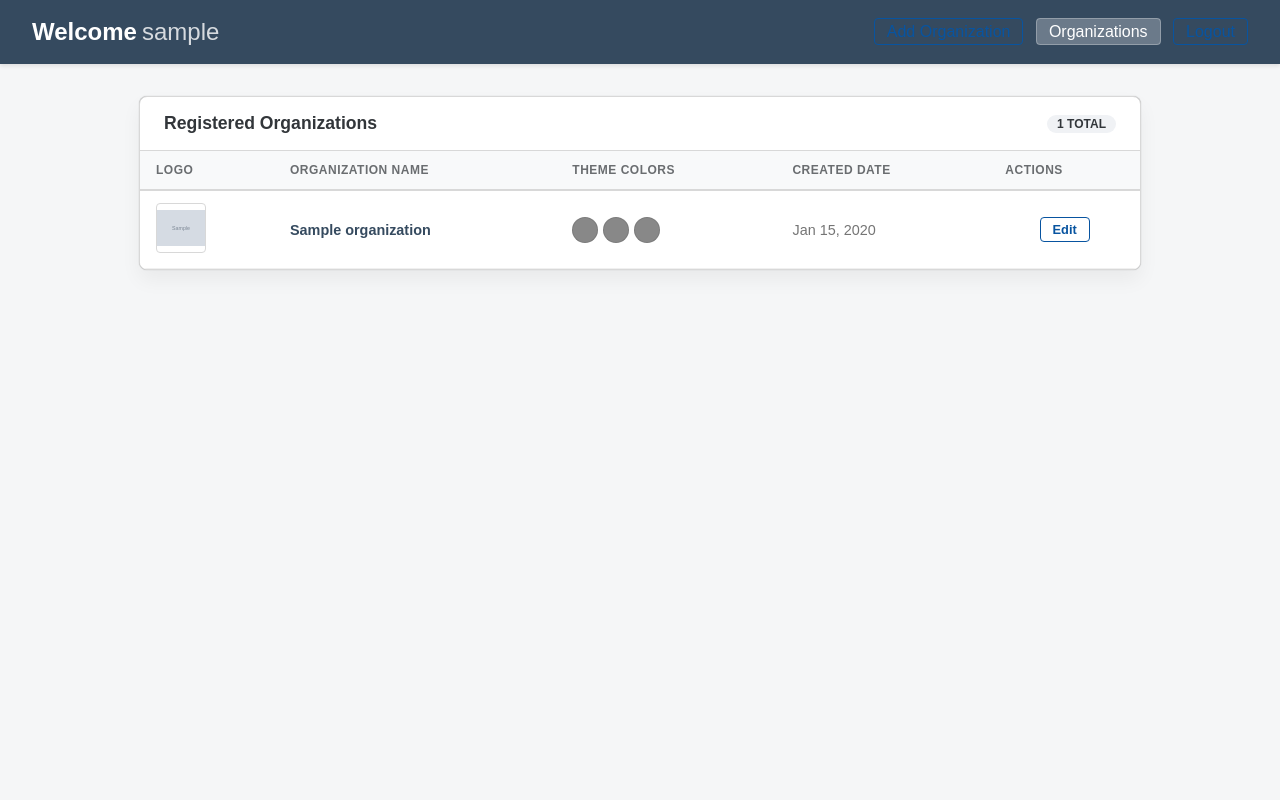
After one commit to krishiv1545/FaceAuth, a Django app: template facial_auth/core_APP/templates/superadmin/organizations.html in a window 1280 px wide. The commit adds this page. Run offline with Django 5.2, Linux system fonts and the light colour scheme; tables that the repository leaves empty hold one stand-in row (values such as "Sample post"); the template is opened without the code that fills it: values that come from a table or form of the project are taken from there, most other values are stand-ins (such as "Sample title", 1, 10 or a date in 2020); grey boxes marked "Sample" are stand-in pictures.

Commit message:
Dynamic themes

```diff
--- a/facial_auth/core/settings.py
+++ b/facial_auth/core/settings.py
@@ -124,3 +124,6 @@ STATIC_ROOT = os.path.join(BASE_DIR, 'staticfiles')
 AUTH_USER_MODEL = "core_APP.User"
 
 LOGIN_URL = "/login/"
+
+MEDIA_URL = "/media/"
+MEDIA_ROOT = os.path.join(BASE_DIR, "media")
--- a/facial_auth/core/urls.py
+++ b/facial_auth/core/urls.py
@@ -17,14 +17,19 @@ Including another URLconf
 from django.contrib import admin
 from django.urls import path
 from django.conf.urls import include
+from django.conf import settings
+from django.conf.urls.static import static
 
 
 urlpatterns = [
     path("admin-site/", admin.site.urls),
     path("", include("core_APP.modules.home.urls")),
     # Dashboards
-    path("", include("core_APP.modules.admin_dashboard.urls")),
-    path("", include("core_APP.modules.superadmin_dashboard.urls")),
+    path("", include("core_APP.modules.admin.urls")),
+    path("", include("core_APP.modules.superadmin.urls")),
     # Auth
     path("", include("core_APP.modules.auth.urls")),
 ]
+
+if settings.DEBUG:
+    urlpatterns += static(settings.MEDIA_URL, document_root=settings.MEDIA_ROOT)
--- a/facial_auth/core_APP/modules/auth/urls.py
+++ b/facial_auth/core_APP/modules/auth/urls.py
@@ -1,8 +1,9 @@
 from django.urls import path
-from .views import login_api, login_page
+from .views import login_api, login_page, logout_api
 
 
 urlpatterns = [
     path("api/login/", login_api),
     path("login/", login_page, name="login_page"),
+    path("api/logout/", logout_api, name="logout"),
 ]
--- /dev/null
+++ b/facial_auth/core_APP/modules/superadmin/urls.py
@@ -0,0 +1,9 @@
+from django.urls import path
+from .views import superadmin_dashboard, create_organization, organizations_view
+
+
+urlpatterns = [
+    path("superadmin-dashboard/", superadmin_dashboard, name="superadmin_dashboard"),
+    path("create-organization/", create_organization),
+    path("organizations/", organizations_view, name="organizations_view"),
+]
--- a/facial_auth/core_APP/templates/auth/login.html
+++ b/facial_auth/core_APP/templates/auth/login.html
@@ -12,7 +12,7 @@
 
 <div class="login-card">
     <div class="login-header">
-        <div class="logo">Face<span>Auth</span></div>
+        <div class="logo" style="justify-content: center;">Face<span>Auth</span></div>
         <p>Sign in to your account</p>
     </div>
 
--- /dev/null
+++ b/facial_auth/core_APP/templates/superadmin/organizations.html
@@ -0,0 +1,81 @@
+{% load static %}
+<!DOCTYPE html>
+<html lang="en">
+<head>
+    <meta charset="UTF-8">
+    <meta name="viewport" content="width=device-width, initial-scale=1.0">
+    <title>Orgs. | FaceAuth</title>
+    <link rel="stylesheet" href="{% static 'dashboard.css' %}" />
+    <link rel="stylesheet" href="{% static 'auth.css' %}" />
+</head>
+<body>
+
+<header class="sap-header">
+    <div class="logo">Welcome<span>{{ username }}</span></div>
+    <nav>
+        <a href="{% url 'superadmin_dashboard' %}"><span class="navbar-item">Add Organization</span></a>
+        <a href="{% url 'organizations_view' %}"><span class="navbar-item active">Organizations</span></a>
+        <span class="navbar-item" onclick="confirmLogout()">Logout</span>
+    </nav>
+</header>
+
+<main class="container table-page">
+    <section class="card table-card">
+        <div class="card-header">
+            <h3>Registered Organizations</h3>
+            <span class="status-pill">{{ organizations|length }} Total</span>
+        </div>
+
+        <div class="table-responsive">
+            <table class="sap-table">
+                <thead>
+                    <tr>
+                        <th>Logo</th>
+                        <th>Organization Name</th>
+                        <th>Theme Colors</th>
+                        <th>Created Date</th>
+                        <th class="text-center">Actions</th>
+                    </tr>
+                </thead>
+                <tbody>
+                    {% for org in organizations %}
+                    <tr>
+                        <td>
+                            {% if org.logo %}
+                                <img src="{{ org.logo.url }}" alt="logo" class="table-logo">
+                            {% else %}
+                                <div class="logo-placeholder">N/A</div>
+                            {% endif %}
+                        </td>
+                        <td class="bold-text">{{ org.name }}</td>
+                        <td>
+                            <div class="color-stack">
+                                <span class="color-dot" style="background: {{ org.primary_color }};" title="Primary"></span>
+                                <span class="color-dot" style="background: {{ org.secondary_color }};" title="Secondary"></span>
+                                <span class="color-dot" style="background: {{ org.tertiary_color }};" title="Tertiary"></span>
+                            </div>
+                        </td>
+                        <td class="text-muted">{{ org.created_at|date:"M d, Y" }}</td>
+                        <td class="text-center">
+                            <button class="btn-secondary btn-sm" onclick="console.log('Edit {{ org.id }}')">Edit</button>
+                        </td>
+                    </tr>
+                    {% empty %}
+                    <tr>
+                        <td colspan="5" class="empty-state">No organizations found.</td>
+                    </tr>
+                    {% endfor %}
+                </tbody>
+            </table>
+        </div>
+    </section>
+</main>
+
+<script>
+function confirmLogout() {
+    window.location.href = "{% url 'logout' %}";
+}
+</script>
+
+</body>
+</html>
--- a/facial_auth/core_APP/templates/superadmin_dashboard/dashboard.html
+++ /dev/null
@@ -1 +0,0 @@
-{{ username }}
--- a/facial_auth/static/dashboard.css
+++ b/facial_auth/static/dashboard.css
@@ -5,6 +5,11 @@
     --sap-card-bg: #ffffff;
     --sap-text: #32363a;
     --sap-border: #d8d8d8;
+}
+
+a {
+    text-decoration: none;
+    color: inherit;
 }
 
 body {
@@ -36,18 +41,42 @@ main {
     box-shadow: 0 2px 4px rgba(0,0,0,0.1);
 }
 
-.logo { font-weight: bold; font-size: 1.5rem; }
+.logo {
+    font-weight: bold;
+    font-size: 1.5rem;
+    display: flex;
+    align-items: center;
+    justify-content: flex-start;
+    flex-direction: row;
+}
 .logo span { font-weight: 300; margin-left: 5px; opacity: 0.8; }
+
+.logo-image {
+    height: 32px;
+    width: auto;
+    margin-right: 20px;
+}
+
 .navbar-item {
     font-size: 1rem;
-    border: 1px solid #ffffff44;
+    border: 1px solid var(--sap-brand);
     padding: 4px 12px;
     border-radius: 4px;
     cursor: pointer;
     margin-left: 0.5rem;
+    color: var(--sap-brand);
 }
+
 .navbar-item:hover {
-    border: 1px solid #fff;
+    background: color-mix(in srgb, var(--sap-shell) 80%, white);
+    color: color-mix(in srgb, var(--sap-brand) 70%, white);
+    border: 1px solid color-mix(in srgb, var(--sap-brand) 70%, white);
+}
+
+.navbar-item.active {
+    border: 1px solid #ffffff44;
+    background: #ffffff44;
+    color: #fff;
 }
 
 /* Card Component */
@@ -98,7 +127,7 @@ video {
 .controls {
     padding: 1.5rem;
     text-align: center;
-    background: #fafafa;
+    background: #dadada;
 }
 
 button {
@@ -116,7 +145,7 @@ button {
     border: 1px solid var(--sap-brand);
 }
 
-.btn-primary:hover { background: #0a6ed1; }
+.btn-primary:hover { background: color-mix(in srgb, var(--sap-brand) 85%, black); }
 
 .btn-secondary {
     background: transparent;
@@ -124,4 +153,139 @@ button {
     border: 1px solid var(--sap-brand);
 }
 
-.btn-secondary:hover { background: #f0f7ff; }
+.btn-secondary:hover { background: var(--sap-bg); }
+
+.org-form {
+    display: grid;
+    grid-template-columns: 1fr 1fr;
+    gap: 30px;
+    padding: 1.5rem;
+    padding-bottom: 0;
+}
+
+.form-column h4 {
+    margin-top: 0;
+    margin-bottom: 30px;
+    text-decoration: underline;
+    text-underline-offset: 6px;
+}
+
+.form-group {
+    display: flex;
+    flex-direction: column;
+    margin-bottom: 14px;
+}
+
+.form-group label {
+    font-size: 0.85rem;
+    margin-bottom: 4px;
+}
+
+.form-group input {
+    padding: 8px 10px;
+    border-radius: 4px;
+    border: 1px solid var(--sap-border);
+    font-family: inherit;
+}
+
+/* Table Layout Adjustments */
+.table-page {
+    padding: 2rem;
+    align-items: flex-start;
+}
+
+.table-card {
+    max-width: 1000px;
+}
+
+.table-responsive {
+    overflow-x: auto;
+}
+
+.sap-table {
+    width: 100%;
+    border-collapse: collapse;
+    background: white;
+    font-size: 0.9rem;
+}
+
+.sap-table thead th {
+    background: #f8f9fa;
+    color: #6a6d70;
+    font-weight: 600;
+    text-align: left;
+    padding: 12px 16px;
+    border-bottom: 2px solid var(--sap-border);
+    text-transform: uppercase;
+    font-size: 0.75rem;
+    letter-spacing: 0.5px;
+}
+
+.sap-table tbody td {
+    padding: 12px 16px;
+    border-bottom: 1px solid #f0f0f0;
+    vertical-align: middle;
+}
+
+.sap-table tbody tr:hover {
+    background-color: #faffff;
+}
+
+.table-logo {
+    width: 48px;
+    height: 48px;
+    object-fit: contain;
+    border-radius: 4px;
+    border: 1px solid var(--sap-border);
+}
+
+.logo-placeholder {
+    width: 32px;
+    height: 32px;
+    background: #eee;
+    display: flex;
+    align-items: center;
+    justify-content: center;
+    font-size: 10px;
+    color: #999;
+    border-radius: 4px;
+}
+
+.bold-text {
+    font-weight: 600;
+    color: var(--sap-shell);
+}
+
+.text-muted {
+    color: #757575;
+}
+
+.text-center { text-align: center; }
+
+/* Color Dot Display */
+.color-stack {
+    display: flex;
+    gap: 5px;
+}
+
+.color-dot {
+    width: 24px;
+    height: 24px;
+    border-radius: 50%;
+    border: 1px solid rgba(0,0,0,0.1);
+    display: inline-block;
+}
+
+/* Smaller Buttons for Table */
+.btn-sm {
+    padding: 4px 12px;
+    font-size: 0.8rem;
+    border-radius: 4px;
+}
+
+.empty-state {
+    text-align: center;
+    padding: 40px !important;
+    color: #999;
+    font-style: italic;
+}
```
Also changed, not shown: facial_auth/core_APP/modules/admin/views.py (added, +20 -0 lines), facial_auth/core_APP/modules/admin_dashboard/views.py (deleted, +0 -10 lines), facial_auth/core_APP/modules/auth/views.py (+10 -1 lines), facial_auth/core_APP/modules/superadmin/views.py (added, +78 -0 lines), facial_auth/core_APP/modules/superadmin_dashboard/urls.py (deleted, +0 -7 lines), facial_auth/core_APP/modules/superadmin_dashboard/views.py (deleted, +0 -10 lines), facial_auth/core_APP/templates/admin/dashboard.html (renamed from facial_auth/core_APP/templates/admin_dashboard/dashboard.html, +33 -3 lines), facial_auth/core_APP/templates/superadmin/dashboard.html (added, +117 -0 lines), facial_auth/core_APP/modules/admin/urls.py (renamed from facial_auth/core_APP/modules/admin_dashboard/urls.py).
